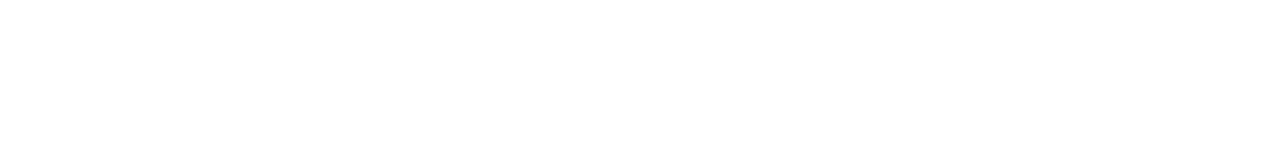
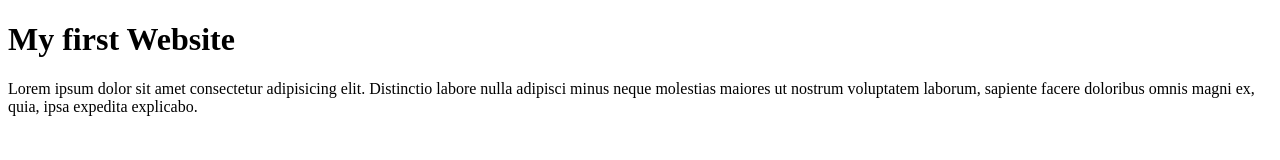
Before and after one commit to zubayer023/my_first_website, a plain HTML site: page my_first_website/index.html in a window 1280 px wide. Drawn offline with Linux system fonts and the light colour scheme.

Commit message:
learn github

```diff
--- a/my_first_website/index.html
+++ b/my_first_website/index.html
@@ -17,6 +17,15 @@
             <p class="browsehappy">You are using an <strong>outdated</strong> browser. Please <a href="#">upgrade your browser</a> to improve your experience.</p>
         <![endif]-->
 
+        <header>
+            <div>
+                <h1>My first Website</h1>
+                <p>Lorem ipsum dolor sit amet consectetur adipisicing elit. Distinctio labore nulla adipisci minus neque molestias maiores ut nostrum voluptatem laborum, sapiente facere doloribus omnis magni ex, quia, ipsa expedita explicabo.</p>
+            </div>
+        </header>
+
+
+
         <script src="" async defer></script>
     </body>
 </html>
```
